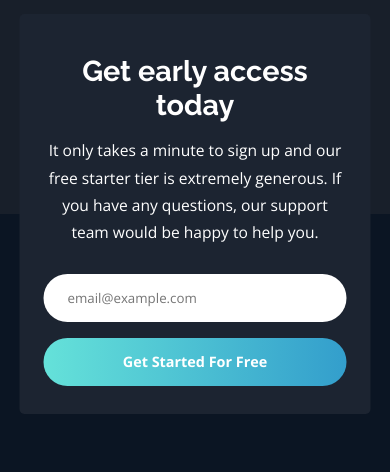
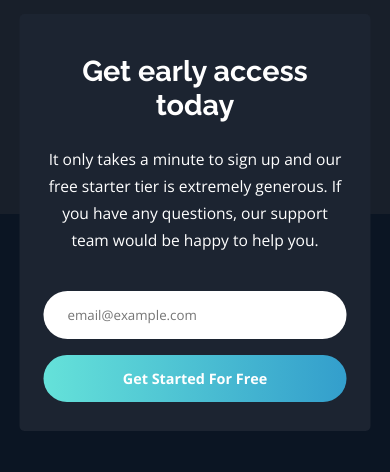
Before and after one commit to lack21/Fylo-Landing-Page-Dark-Theme, a plain HTML site: page index.html in a window 390 px wide. Shown: the part 4260-4732 px from the top of the page. Drawn offline with nearby package versions, Linux system fonts and the light colour scheme; files that its build step writes are made by us from their sources.

Commit message:
Update style.scss

```diff
--- a/style.scss
+++ b/style.scss
@@ -328,7 +328,6 @@ button {
     justify-content: space-between;
     position: absolute;
     width: min(1000px, 90%);
-    height: 280px;
     top: -140px;
     left: 50%;
     transform: translateX(-50%);
@@ -351,7 +350,7 @@ button {
 
     .text {
       max-width: 700px;
-      margin: 0 auto;
+      margin: 1.5rem auto;
     }
 
     .form {
@@ -526,7 +525,6 @@ button {
     padding: 17.5rem 5% 5rem;
 
     .top-footer {
-      height: 400px !important;
       top: -200px !important;
 
       .text {
```
